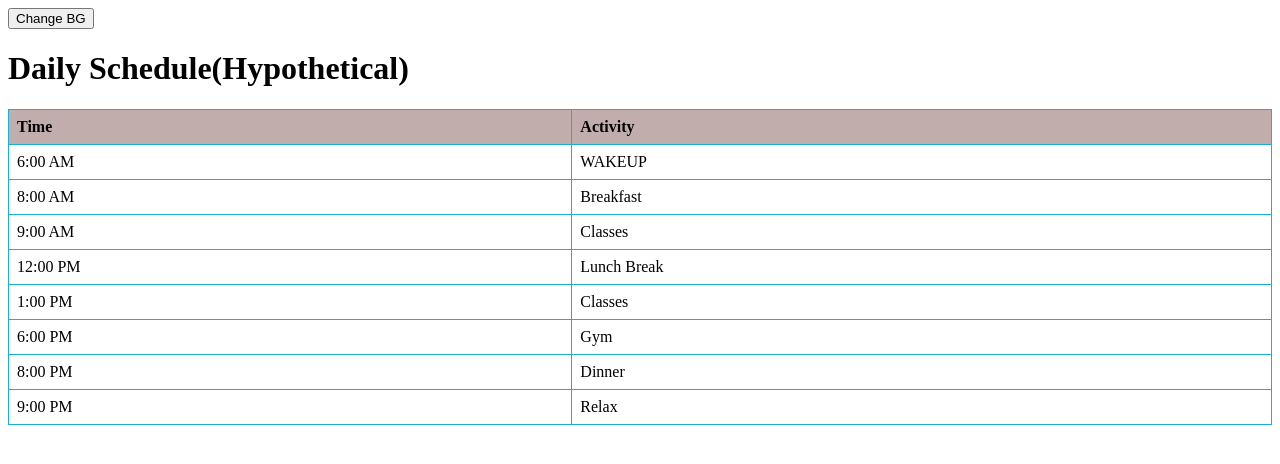
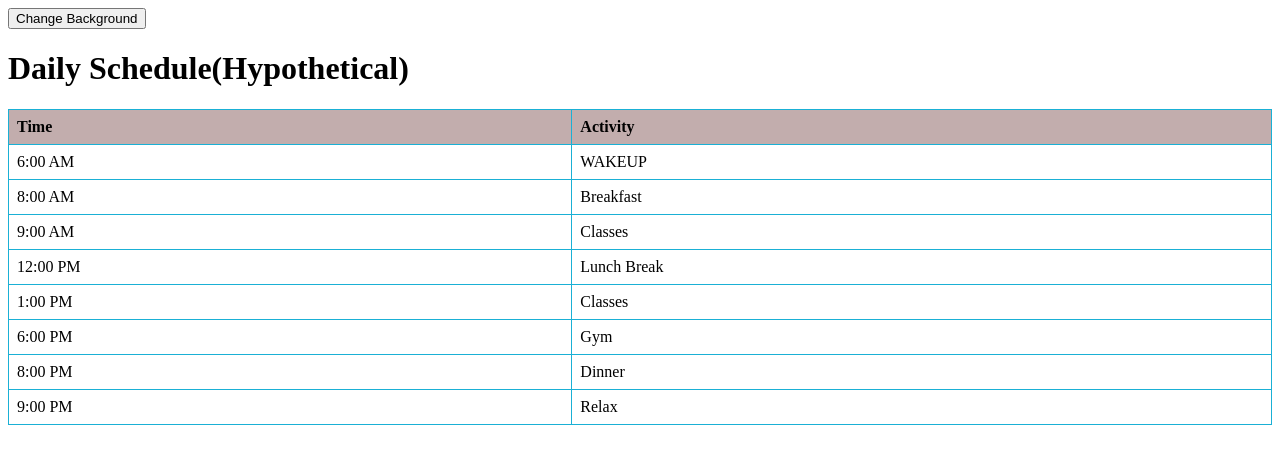
Before and after one commit to dhruvmishra0504/ddm, a plain HTML site: page daily2.html in a window 1280 px wide. Drawn offline with Linux system fonts and the light colour scheme.

Commit message:
Update daily2.html

```diff
--- a/daily2.html
+++ b/daily2.html
@@ -19,7 +19,7 @@
 	</style>
 </head>
 <form action="index.html">
-    <button type="submit">Change BG</button>
+    <button type="submit">Change Background</button>
 
 <body bgcolor="white">
 
```
